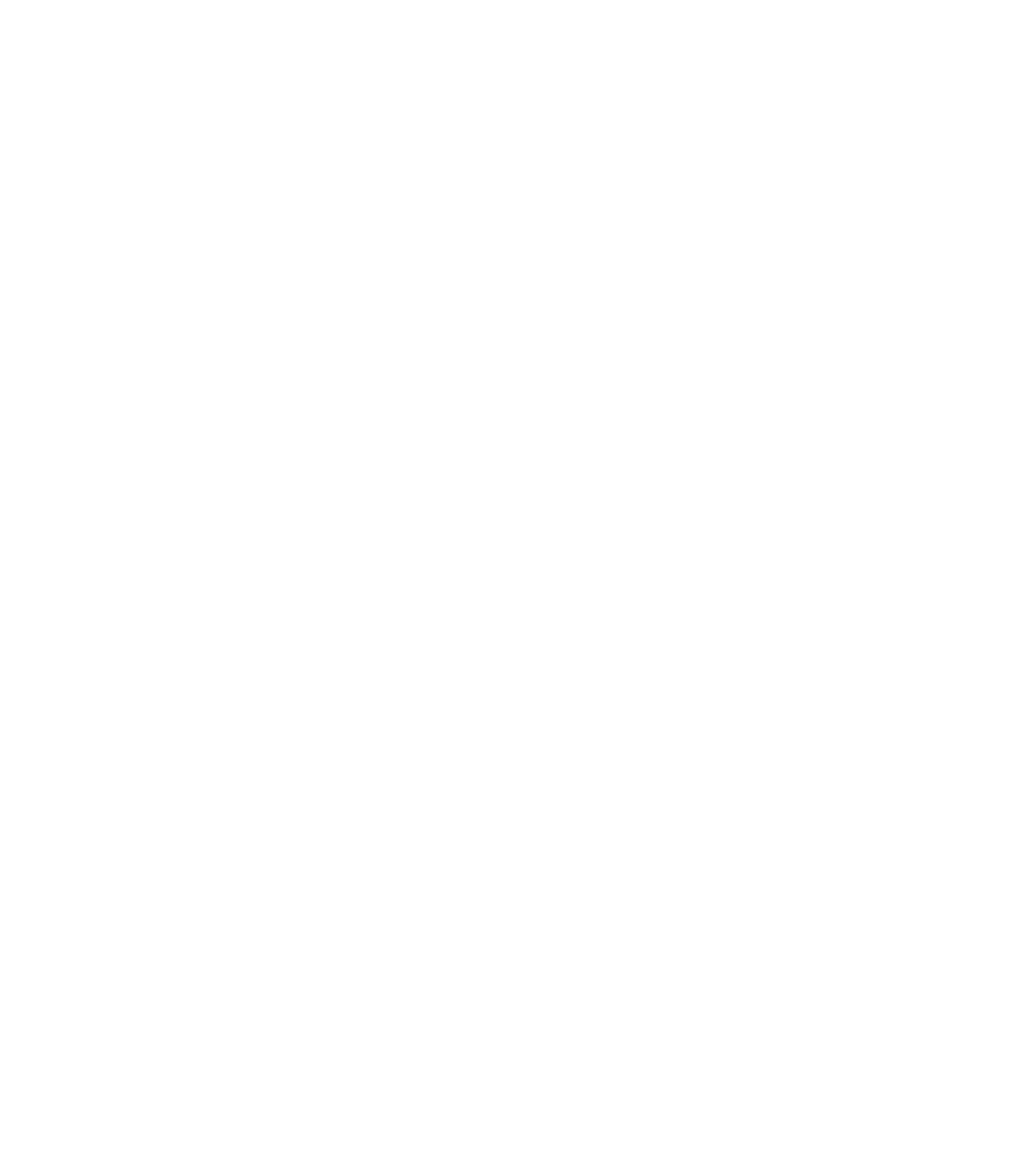
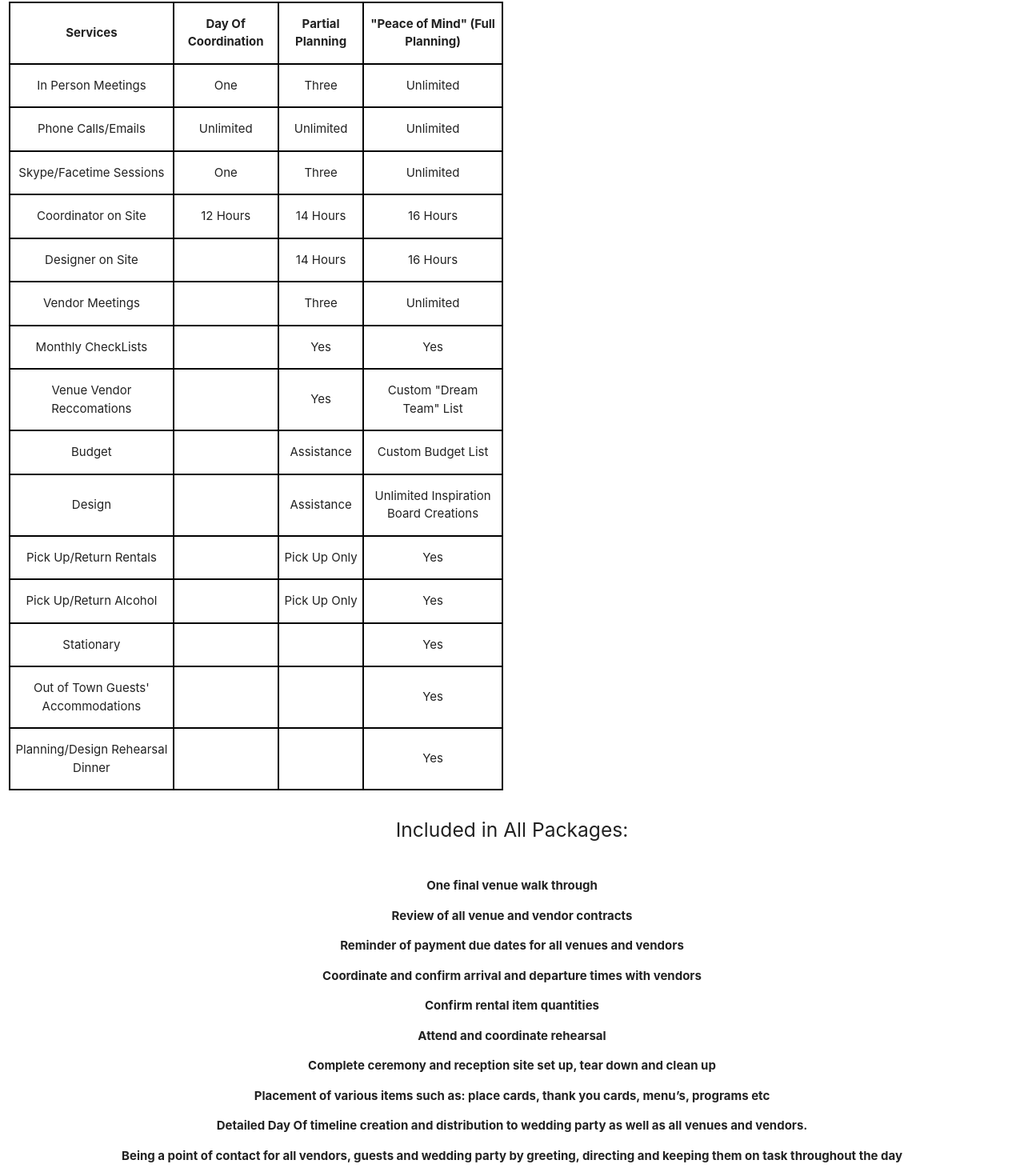
Before and after one commit to NOEL86/bow-tie, a React (Create React App) app in the folder client/: page /Weddings in a window 1280 px wide. Shown: the part 2158-3628 px from the top of the page at 80% size. Before the commit the page ends 2087 px from the top, so only its background shows below. Built offline with nearby package versions, Linux system fonts and the light colour scheme.

Commit message:
content for weddings added

```diff
--- a/client/src/Pages/Weddings.css
+++ b/client/src/Pages/Weddings.css
@@ -5,3 +5,18 @@
 #package1.li {
   list-style-type: circle;
 }
+
+table,
+th,
+td {
+  border: solid black 2px;
+  text-align: center;
+}
+
+/* #includedAll {
+  text-align: center;
+} */
+
+#center {
+  text-align: center;
+}
--- a/client/src/Pages/Weddings.jsx
+++ b/client/src/Pages/Weddings.jsx
@@ -205,6 +205,189 @@ class Wedding extends Component {
             </p>
           </div>
         </div>
+
+        <div className="row">
+          <div className="col m12">
+            <p>
+              <b>
+                Are you more of a visual person? Don’t you worry. We’ve got you
+                covered with our chart below:
+              </b>
+            </p>
+          </div>
+        </div>
+
+        <div id="center" className="row">
+          <div className="col s12 m6 lg6">
+            <table>
+              <tbody>
+                <tr>
+                  <th>Services</th>
+                  <th>Day Of Coordination</th>
+                  <th>Partial Planning</th>
+                  <th>"Peace of Mind" (Full Planning)</th>
+                </tr>
+                <tr>
+                  <td>In Person Meetings</td>
+                  <td>One</td>
+                  <td>Three</td>
+                  <td>Unlimited</td>
+                </tr>
+                <tr>
+                  <td>Phone Calls/Emails</td>
+                  <td>Unlimited</td>
+                  <td>Unlimited</td>
+                  <td>Unlimited</td>
+                </tr>
+                <tr>
+                  <td>Skype/Facetime Sessions</td>
+                  <td>One</td>
+                  <td>Three</td>
+                  <td>Unlimited</td>
+                </tr>
+                <tr>
+                  <td>Coordinator on Site</td>
+                  <td>12 Hours</td>
+                  <td>14 Hours</td>
+                  <td>16 Hours</td>
+                </tr>
+                <tr>
+                  <td>Designer on Site</td>
+                  <td></td>
+                  <td>14 Hours</td>
+                  <td>16 Hours</td>
+                </tr>
+                <tr>
+                  <td>Vendor Meetings</td>
+                  <td></td>
+                  <td>Three</td>
+                  <td>Unlimited</td>
+                </tr>
+                <tr>
+                  <td>Monthly CheckLists</td>
+                  <td></td>
+                  <td>Yes</td>
+                  <td>Yes</td>
+                </tr>
+                <tr>
+                  <td>Venue Vendor Reccomations</td>
+                  <td></td>
+                  <td>Yes</td>
+                  <td>Custom "Dream Team" List</td>
+                </tr>
+                <tr>
+                  <td>Budget</td>
+                  <td></td>
+                  <td>Assistance</td>
+                  <td>Custom Budget List</td>
+                </tr>
+                <tr>
+                  <td>Design</td>
+                  <td></td>
+                  <td>Assistance</td>
+                  <td>Unlimited Inspiration Board Creations</td>
+                </tr>
+                <tr>
+                  <td>Pick Up/Return Rentals</td>
+                  <td></td>
+                  <td>Pick Up Only</td>
+                  <td>Yes</td>
+                </tr>
+                <tr>
+                  <td>Pick Up/Return Alcohol</td>
+                  <td></td>
+                  <td>Pick Up Only</td>
+                  <td>Yes</td>
+                </tr>
+                <tr>
+                  <td>Stationary</td>
+                  <td></td>
+                  <td></td>
+                  <td>Yes</td>
+                </tr>
+                <tr>
+                  <td>Out of Town Guests' Accommodations</td>
+                  <td></td>
+                  <td></td>
+                  <td>Yes</td>
+                </tr>
+                <tr>
+                  <td>Planning/Design Rehearsal Dinner</td>
+                  <td></td>
+                  <td></td>
+                  <td>Yes</td>
+                </tr>
+              </tbody>
+            </table>
+          </div>
+        </div>
+
+        <div id="center" className="row">
+          <div className="col s12 m12 lg12">
+            <h5>Included in All Packages:</h5>
+          </div>
+        </div>
+
+        <div id="center" className="row">
+          <div className="col s12 m12 lg 12">
+            <p>
+              <b>One final venue walk through</b>
+            </p>
+            <p>
+              <b>Review of all venue and vendor contracts </b>
+            </p>
+            <p>
+              <b>Reminder of payment due dates for all venues and vendors</b>
+            </p>{" "}
+            <p>
+              <b>
+                Coordinate and confirm arrival and departure times with vendors
+              </b>
+            </p>
+            <p>
+              <b>Confirm rental item quantities</b>
+            </p>
+            <p>
+              <b>Attend and coordinate rehearsal</b>
+            </p>
+            <p>
+              <b>
+                Complete ceremony and reception site set up, tear down and clean
+                up
+              </b>
+            </p>
+            <p>
+              <b>
+                {" "}
+                Placement of various items such as: place cards, thank you
+                cards, menu’s, programs etc{" "}
+              </b>
+            </p>
+            <p>
+              <b>
+                Detailed Day Of timeline creation and distribution to wedding
+                party as well as all venues and vendors.{" "}
+              </b>
+            </p>
+            <p>
+              <b>
+                {" "}
+                Being a point of contact for all vendors, guests and wedding
+                party by greeting, directing and keeping them on task throughout
+                the day
+              </b>
+            </p>
+            <p>
+              <b>Coordinate with DJ for cuing music</b>
+            </p>
+            <p>
+              <b>
+                Pack gifts, guest books, leftover food, alcohol, wedding favors
+                and rental items into predetermined vehicle
+              </b>
+            </p>
+          </div>
+        </div>
       </div>
     );
   }
```
